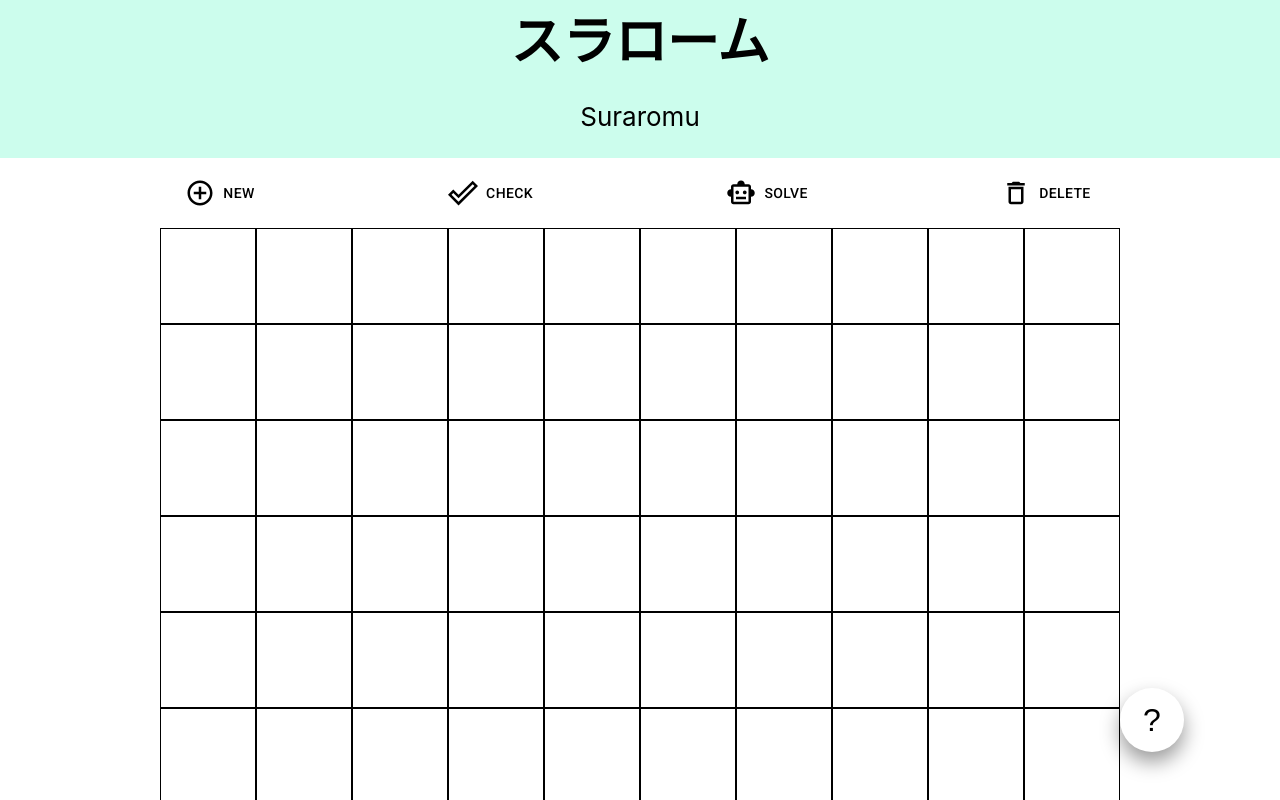
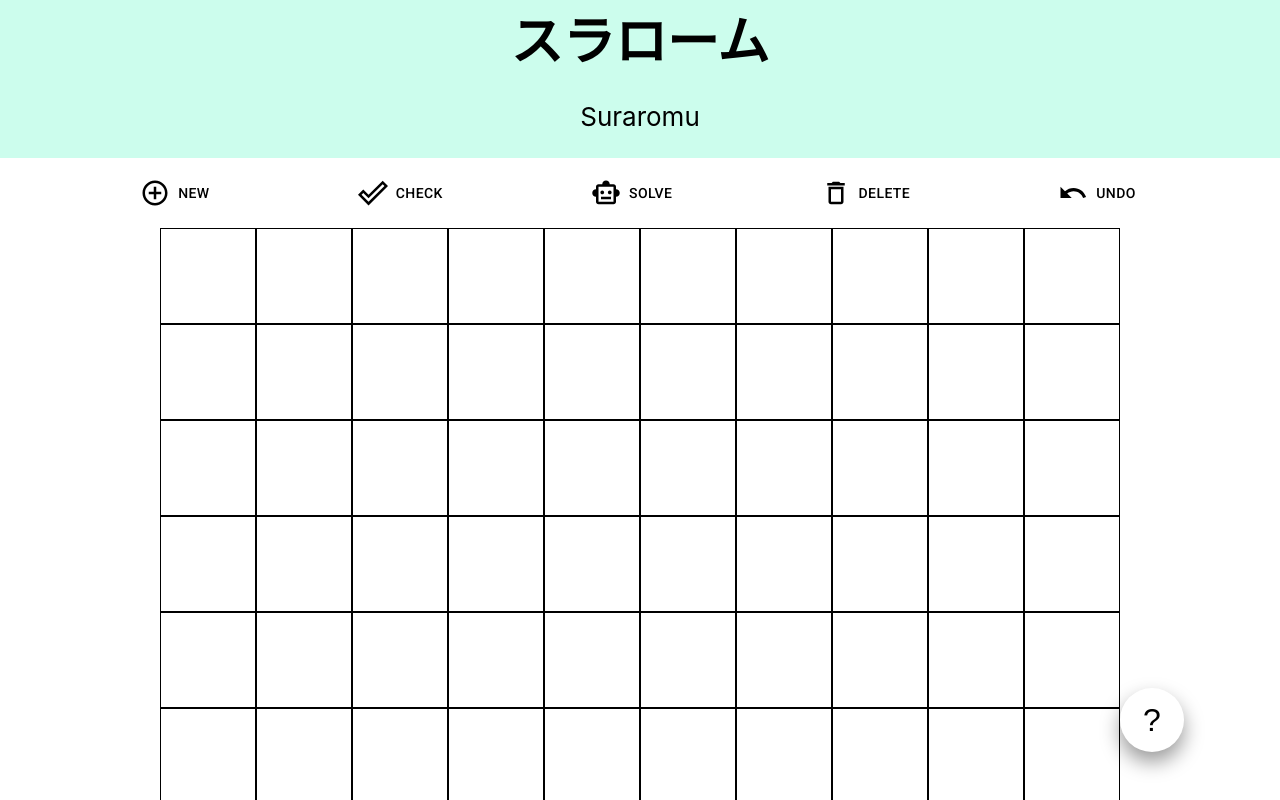
Before and after one commit to alexander-klotz/Suraromu, a React (Create React App) app in the folder suraromu/: page / in a window 1280 px wide. Shown: the top 800 px of the page. Built offline with nearby package versions, Linux system fonts and the light colour scheme.

Commit message:
added undo Button (TODO: fix small issues)

```diff
--- a/suraromu/src/App.js
+++ b/suraromu/src/App.js
@@ -22,6 +22,8 @@ function App() {
     arrayVert: createInitialArray(9, 10)
   });
 
+  const [history, setHistory] = useState([structuredClone(puzzle)]);
+
 
   function changeSize(newRows, newCols) {
     console.log("rows will be set");
@@ -38,6 +40,8 @@ function App() {
       arrayVert: newArrayVert
     }));
 
+    setHistory((prevHistory) => [...prevHistory, structuredClone(puzzle)]);
+
     console.log("rows are set");
   }
 
@@ -48,6 +52,8 @@ function App() {
       arrayHori: createInitialArray(prevState.rows, prevState.cols-1),
       arrayVert: createInitialArray(prevState.rows-1, prevState.cols)
     }));
+
+    setHistory((prevHistory) => [...prevHistory, structuredClone(puzzle)]);
   }
 
   return (
@@ -67,8 +73,8 @@ function App() {
 
 
 
-        <Controls deleteFunction={deleteConnections} changeSize={changeSize}/>
-        <Board puzzle={puzzle} setPuzzle={setPuzzle}/>
+        <Controls deleteFunction={deleteConnections} changeSize={changeSize} setPuzzle={setPuzzle} setHistory={setHistory} history={history}/>
+        <Board puzzle={puzzle} setPuzzle={setPuzzle} setHistory={setHistory} history={history}/>
 
         <GameInfo/>
       </div>
--- a/suraromu/src/components/Controls.js
+++ b/suraromu/src/components/Controls.js
@@ -3,6 +3,7 @@ import DeleteOutlinedIcon from '@mui/icons-material/DeleteOutlined';
 import DoneOutlineOutlinedIcon from '@mui/icons-material/DoneOutlineOutlined';
 import SmartToyOutlinedIcon from '@mui/icons-material/SmartToyOutlined';
 import NewGameDialoge from './NewGameDialoge';
+import UndoIcon from '@mui/icons-material/Undo';
 
 export default function Controls(props) {
 
@@ -14,6 +15,16 @@ export default function Controls(props) {
     const iconStyle = {
         fontSize: "30px",
     };
+
+    const handleUndo = () => {
+        console.log(props.history)
+        if (props.history.length > 1) {
+          const previousState = props.history[props.history.length - 2];
+          const newHistory = props.history.slice(0, props.history.length - 1);
+          props.setPuzzle(previousState);
+          props.setHistory(newHistory);
+        }
+      };
 
     return (
 
@@ -33,6 +44,10 @@ export default function Controls(props) {
                 Delete
             </Button>
 
+            <Button onClick={handleUndo} disabled={props.history.length === 0} style={buttonStyle} startIcon={<UndoIcon style={iconStyle}/>}>
+                Undo
+            </Button>
+
         </div>
     )
 
--- a/suraromu/src/components/Grid.js
+++ b/suraromu/src/components/Grid.js
@@ -13,6 +13,7 @@ function Grid(props) {
     newArray[rowIndex][colIndex] = !newArray[rowIndex][colIndex];
     // Set the updated array as the new state
 
+
     if (orient === "h"){
       props.setPuzzle((prevState) => ({
         ...prevState,
@@ -20,13 +21,19 @@ function Grid(props) {
       }));
     }
 
+
+
     if (orient === "v"){
-      props.setPuzzle((prevState) => ({
+      props.setPuzzle((prevState) => {
+        return ({
         ...prevState,
         arrayVert: newArray,
-      }));
+      })}
+      );
+
     }
 
+    props.setHistory((prevHistory) => [...prevHistory, structuredClone(props.puzzle)]);
   };
 
   const rows = props.puzzle.rows
@@ -78,10 +85,6 @@ function Grid(props) {
   };
 
   const horiLines = Array.from({ length: rows*(columns-1)}).map((_, index) => {
-    console.log("array-hori", props.puzzle.arrayHori)
-    console.log(index)
-    console.log(rows, columns)
-    console.log(Math.floor(index/(columns-1)), index%(columns-1))
     return (
       <HoriLine
         index={index}
@@ -94,7 +97,6 @@ function Grid(props) {
 
   );
 
-  console.log("testing")
 
   const horiLinesGrid = <div style={gridStyleHoriLines}>{horiLines}</div>
 
```
